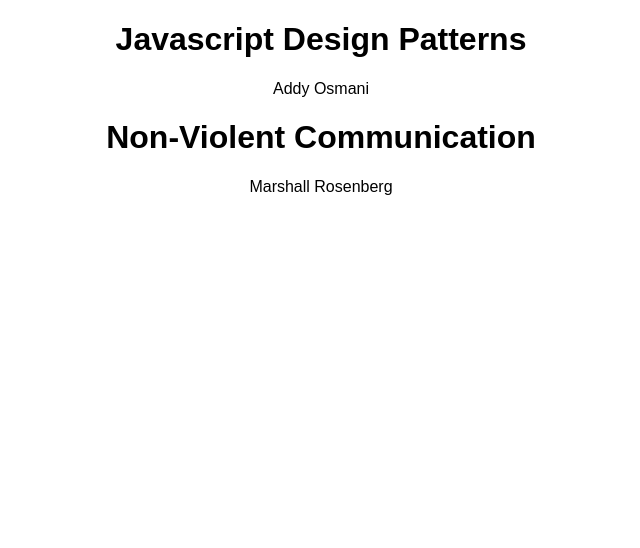
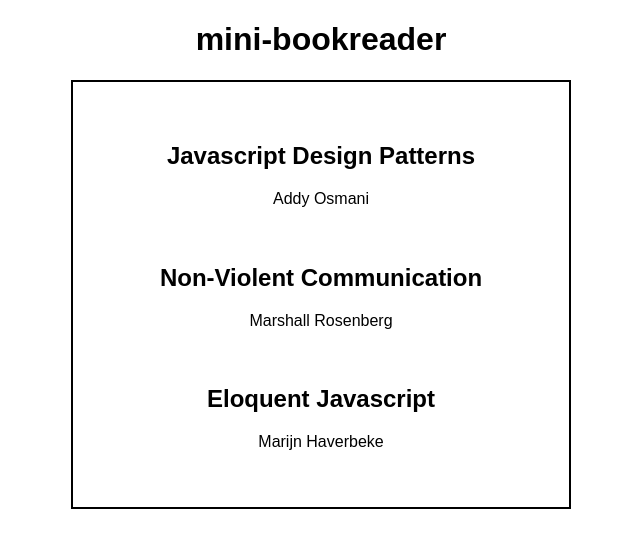
Before and after one commit to aetweedie/react-redux-mini-bookreader, a React (Create React App) app: page / in a window 1280 px wide. Shown: the top 548 px of the page, without its empty margins (319-959 px from the left). Built offline with nearby package versions, Linux system fonts and the light colour scheme.

Commit message:
added styling, added another book and isbns

```diff
--- a/package.json
+++ b/package.json
@@ -7,6 +7,7 @@
     "react-dom": "^15.5.4"
   },
   "devDependencies": {
+    "css-loader": "^0.28.4",
     "react-scripts": "1.0.7"
   },
   "scripts": {
--- /dev/null
+++ b/src/components/bookDetails/BookDetails.css
@@ -0,0 +1,11 @@
+.book-details {
+
+}
+
+.button {
+  padding: 5px;
+}
+
+.button-nav {
+  margin: 5px;
+}
--- a/src/components/bookDetails/BookDetails.js
+++ b/src/components/bookDetails/BookDetails.js
@@ -1,17 +1,18 @@
 import React, {Component} from 'react';
+import './BookDetails.css';
 
 class BookDetails extends Component {
   render() {
     return (
-      <div>
-        <button onClick={this.props.clearSelectedBook}>Back</button>
-        <h1>{this.props.book.title}</h1>
+      <div className='book-details'>
+        <button className='button' onClick={this.props.clearSelectedBook}>Back</button>
+        <h2>{this.props.book.title}</h2>
         <p>{this.props.book.author}</p>
-        <p>{this.props.book.isbn}</p>
-        <p>{this.props.book.pageNumber}</p>
+        <p>{`ISBN: ${this.props.book.isbn}`}</p>
+        <p>{`Page ${this.props.book.pageNumber}`}</p>
         <div>
-          <button onClick={() => this.props.decrementPageNumber(this.props.book.isbn)}>Previous Page</button>
-          <button onClick={() => this.props.incrementPageNumber(this.props.book.isbn)}>Next Page</button>
+          <button className='button button-nav' onClick={() => this.props.decrementPageNumber(this.props.book.isbn)}>Previous Page</button>
+          <button className='button button-nav' onClick={() => this.props.incrementPageNumber(this.props.book.isbn)}>Next Page</button>
         </div>
       </div>
     )
--- a/src/components/bookItem/BookItem.js
+++ b/src/components/bookItem/BookItem.js
@@ -1,11 +1,12 @@
 import React, {Component} from 'react';
+import './bookItem.css';
 
 class BookItem extends Component {
 
   render() {
     return (
-      <div onClick={() => this.props.updateSelectedBook(this.props.book.isbn)}>
-        <h1>{this.props.book.title}</h1>
+      <div className='book-item' onClick={() => this.props.updateSelectedBook(this.props.book.isbn)}>
+        <h2>{this.props.book.title}</h2>
         <p>{this.props.book.author}</p>
       </div>
     )
--- /dev/null
+++ b/src/components/bookItem/bookItem.css
@@ -0,0 +1,7 @@
+.book-item {
+  padding: 10px;
+}
+
+.book-item:hover {
+  background: lightsalmon;
+}
--- a/src/components/booksList/BooksList.js
+++ b/src/components/booksList/BooksList.js
@@ -1,14 +1,15 @@
 import React, {Component} from 'react';
 import BookItem from '../bookItem/BookItem';
+import './booksList.css';
 
 class BooksList extends Component {
 
   render() {
     return (
-      <div>
+      <div className='books-list-container'>
         {
           this.props.books.map(book => {
-            return <BookItem book={book} updateSelectedBook={this.props.updateSelectedBook}/>;
+            return <BookItem key={book.isbn} book={book} updateSelectedBook={this.props.updateSelectedBook}/>;
           })
         }
       </div>
--- /dev/null
+++ b/src/components/booksList/booksList.css
@@ -0,0 +1,4 @@
+.books-list-container {
+  display: flex;
+  flex-direction: column;
+}
--- /dev/null
+++ b/src/components/viewController/ViewController.css
@@ -0,0 +1,15 @@
+.view-controller-container {
+  display: flex;
+  flex-direction: column;
+  align-items: center;
+  width: 500px;
+  min-width: 300px;
+  margin: 0 auto;
+}
+
+.view-controller-container-inner {
+  border: 2px solid black;
+  padding: 30px;
+  width: 100%;
+  box-sizing: border-box;
+}
--- a/src/components/viewController/ViewController.js
+++ b/src/components/viewController/ViewController.js
@@ -6,6 +6,7 @@
         clearSelectedBook,
         decrementPageNumber,
         incrementPageNumber} from '../../actions/books';
+import './ViewController.css';
 
 class ViewController extends Component {
 
@@ -28,8 +29,11 @@
   render() {
     const selectedBook = this.props.books.filter((book) => book.isbn === this.props.selected)[0];
     return (
-      <div>
-        {this.getListOrDetails(selectedBook)}
+      <div className='view-controller-container'>
+        <h1>mini-bookreader</h1>
+        <div className='view-controller-container-inner'>
+          {this.getListOrDetails(selectedBook)}
+        </div>
       </div>
     );
   }
--- a/src/reducers/books.js
+++ b/src/reducers/books.js
@@ -6,13 +6,19 @@
     {
       title: 'Javascript Design Patterns',
       author: 'Addy Osmani',
-      isbn: 12345,
+      isbn: 9781449331818,
       pageNumber: 1
     },
     {
       title: 'Non-Violent Communication',
       author: 'Marshall Rosenberg',
-      isbn: 67890,
+      isbn: 9781306096669,
+      pageNumber: 1
+    },
+    {
+      title: 'Eloquent Javascript',
+      author: 'Marijn Haverbeke',
+      isbn: 9781593275846,
       pageNumber: 1
     }
   ]
```
